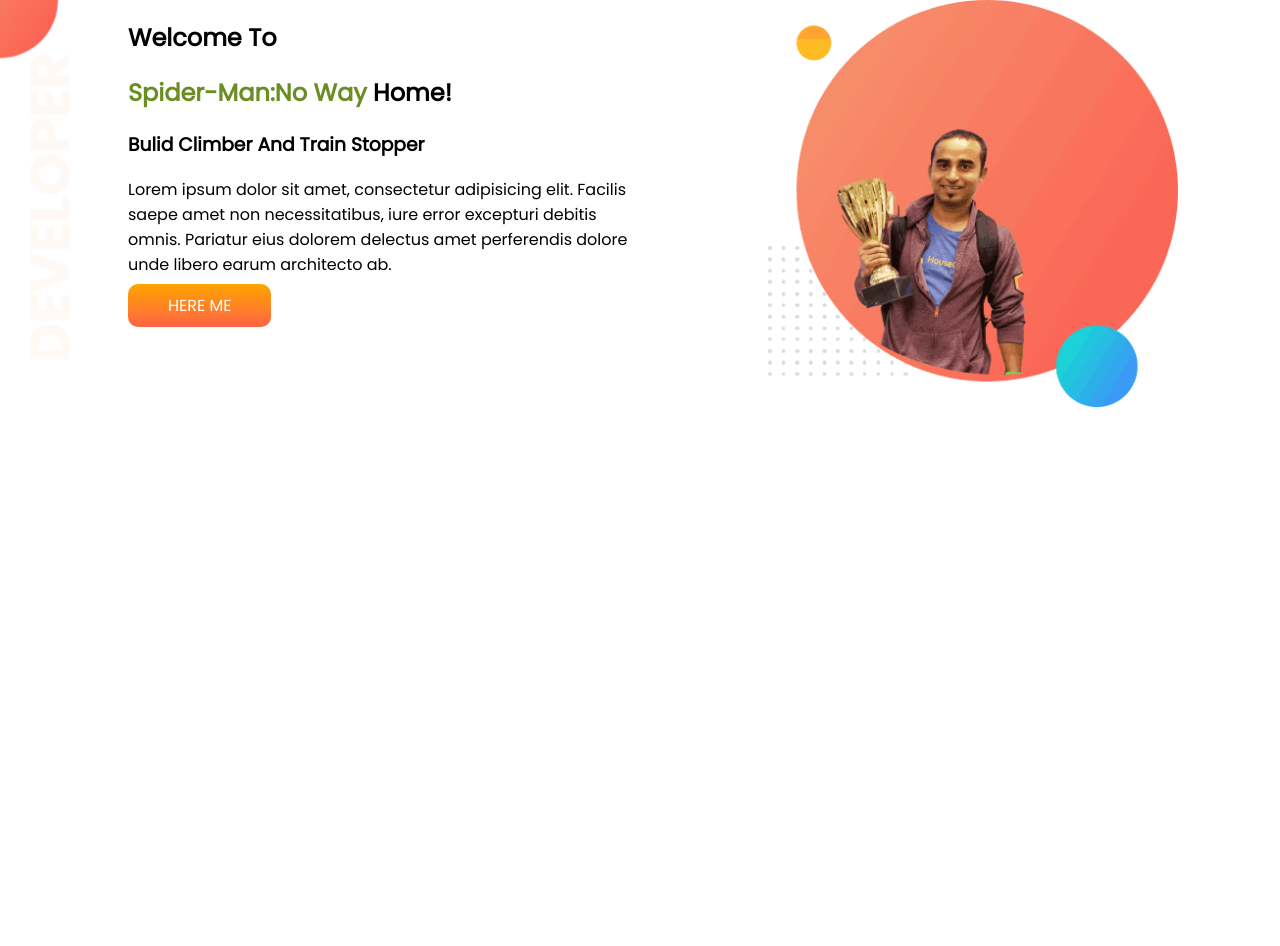
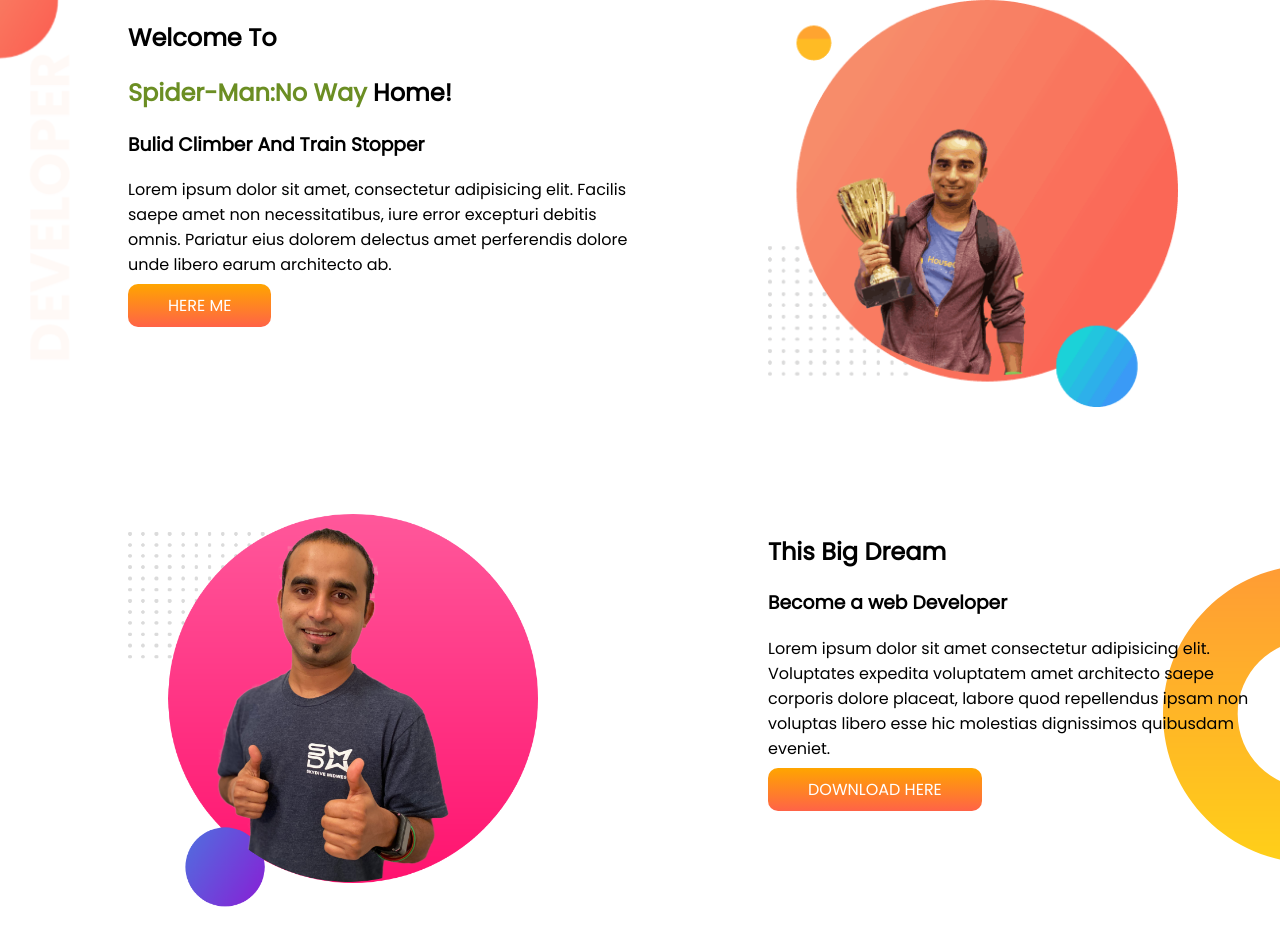
Before and after one commit to sheikshadi/developer-portfolio, a plain HTML site: page index.html in a window 1280 px wide. Before the commit the page ends 800 px from the top, so only its background shows below. Drawn offline with Linux system fonts and the light colour scheme.

Commit message:
developer

```diff
--- a/index.html
+++ b/index.html
@@ -29,6 +29,24 @@
             <img src="images/my-bg.png" alt="">
         </div>
     </section>
+
+    <section class="dream-big">
+
+        <div class="half-width">
+            <img src="images/jhankar2.png" alt="">
+        </div>
+
+        <div class="half-width">
+            <h1>This Big Dream</h1>
+            <h3>Become a web Developer</h3>
+            <p>Lorem ipsum dolor sit amet consectetur adipisicing elit. Voluptates expedita voluptatem amet architecto
+                saepe corporis dolore placeat, labore quod repellendus ipsam non voluptas libero esse hic molestias
+                dignissimos quibusdam eveniet.</p>
+            <a class="link" target="_blank" href="https://www.linkedin.com/in/sheik-shadi-41139b225/">DOWNLOAD
+                HERE </a>
+        </div>
+    </section>
+
 </body>
 
 </html>
--- a/style.css
+++ b/style.css
@@ -10,6 +10,7 @@ h1{
 }
 section{
     display: flex;
+    margin-bottom: 100px;
 }
 .half-width{
     width: 50%;
@@ -31,3 +32,8 @@ section{
     background-image: url(images/top-banner.png);
     background-repeat: no-repeat;
 }
+.dream-big{
+    background-image: url(images/dream-bg.png);
+    background-repeat: no-repeat;
+    background-position: right;
+}
```
